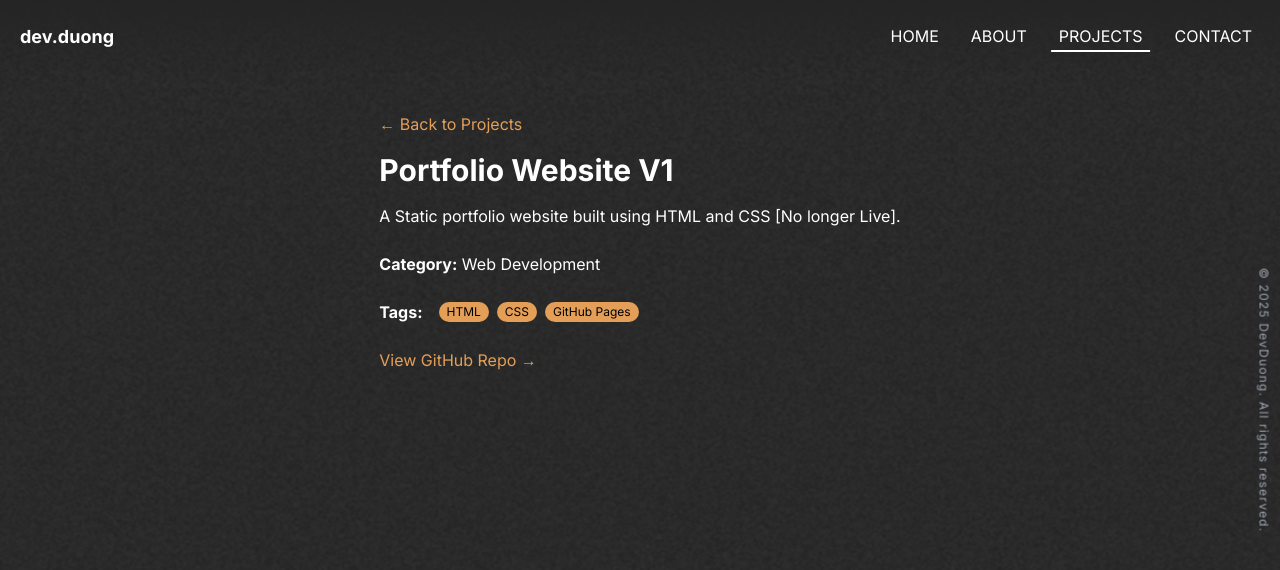
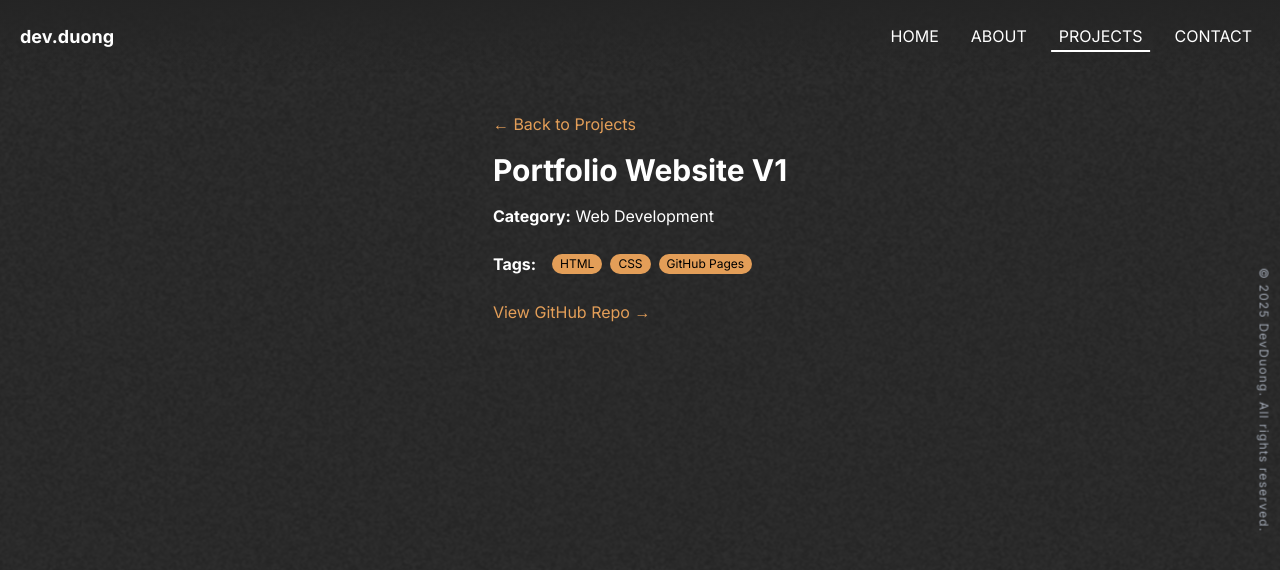
Before and after one commit to dev-duong/dev-duong.github.io, a React (Create React App) app: page /projects/portfolio-website-v1 in a window 1280 px wide. Shown: the top 570 px of the page. Built offline with nearby package versions, Linux system fonts and the light colour scheme.

Commit message:
Template lorem ipsum

```diff
--- a/src/pages/data/ProjectData.js
+++ b/src/pages/data/ProjectData.js
@@ -16,6 +16,8 @@
     ],
     link: "https://github.com/dev-duong/dev-duong.github.io",
     type: "github",
+    summary:
+      "Lorem ipsum dolor sit amet, consectetur adipiscing elit, sed do eiusmod tempor incididunt ut labore et dolore magna aliqua. Ut enim ad minim veniam, quis nostrud exercitation ullamco laboris nisi ut aliquip ex ea commodo consequat. Duis aute irure dolor in reprehenderit in voluptate velit esse cillum dolore eu fugiat nulla pariatur. Excepteur sint occaecat cupidatat non proident, sunt in culpa qui officia deserunt mollit anim id est laborum.",
   },
   // Portfolio V1
   {
--- a/src/pages/projects/ProjectDetailTemplate.js
+++ b/src/pages/projects/ProjectDetailTemplate.js
@@ -1,12 +1,11 @@
 import TextBox from "../../components/ui/TextBox";
 import { getDefaultLabel } from "../../components/ui/LinkHelper";
+import PageWrapper from "../../components/layout/PageWrapper";
 
 const ProjectDetailTemplate = ({ project }) => {
   return (
-    <>
+    <PageWrapper>
       <h1 className="text-3xl font-bold mb-4">{project.title}</h1>
-
-      <p className="mb-6">{project.description}</p>
 
       <div className="mb-6">
         <strong>Category:</strong> {project.category}
@@ -26,7 +25,11 @@
         </div>
       </div>
 
-      {project.link && (
+      <p className="mb-6">{project.summary}</p>
+      <p className="mb-6">{project.summary}</p>
+      <p className="mb-6">{project.summary}</p>
+
+      {project.link && ( // Link to github etc
         <div>
           {Array.isArray(project.link) ? (
             project.link.map((linkItem, i) => (
@@ -55,7 +58,7 @@
           )}
         </div>
       )}
-    </>
+    </PageWrapper>
   );
 };
 
```
